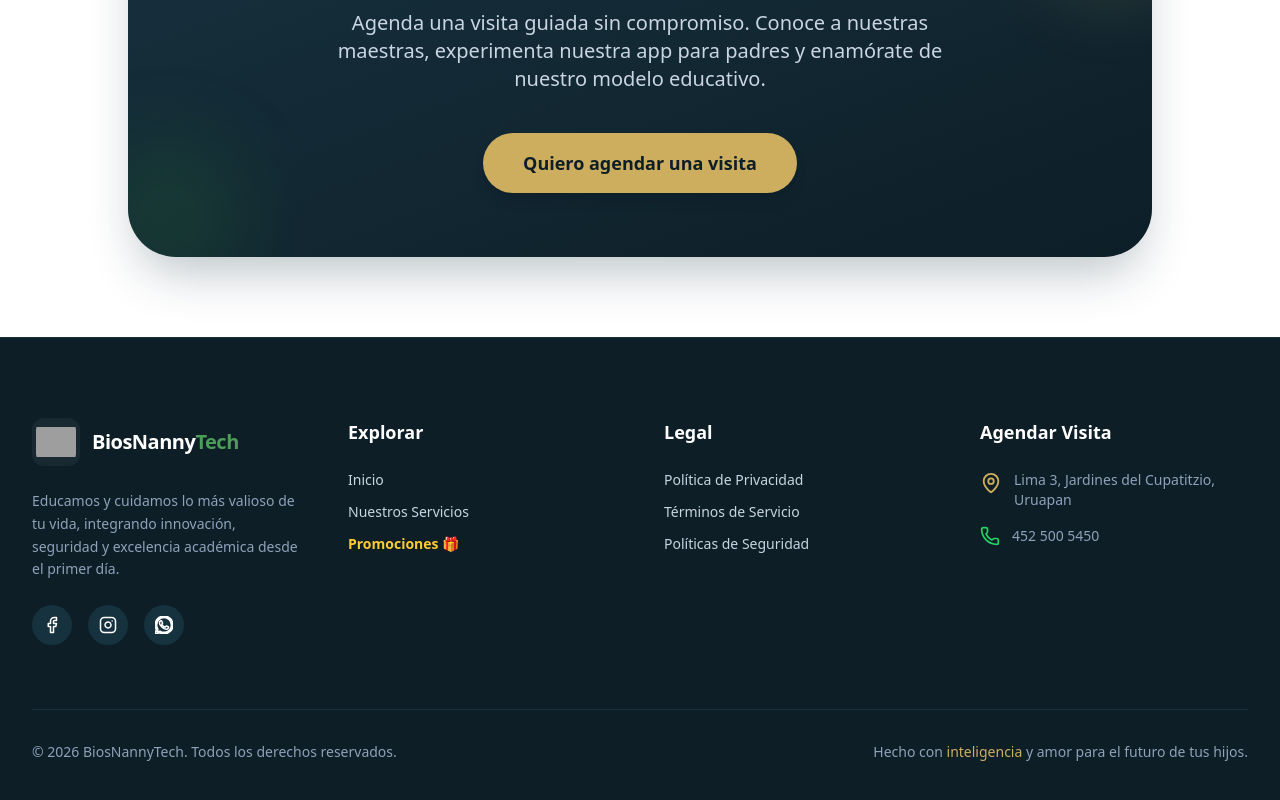
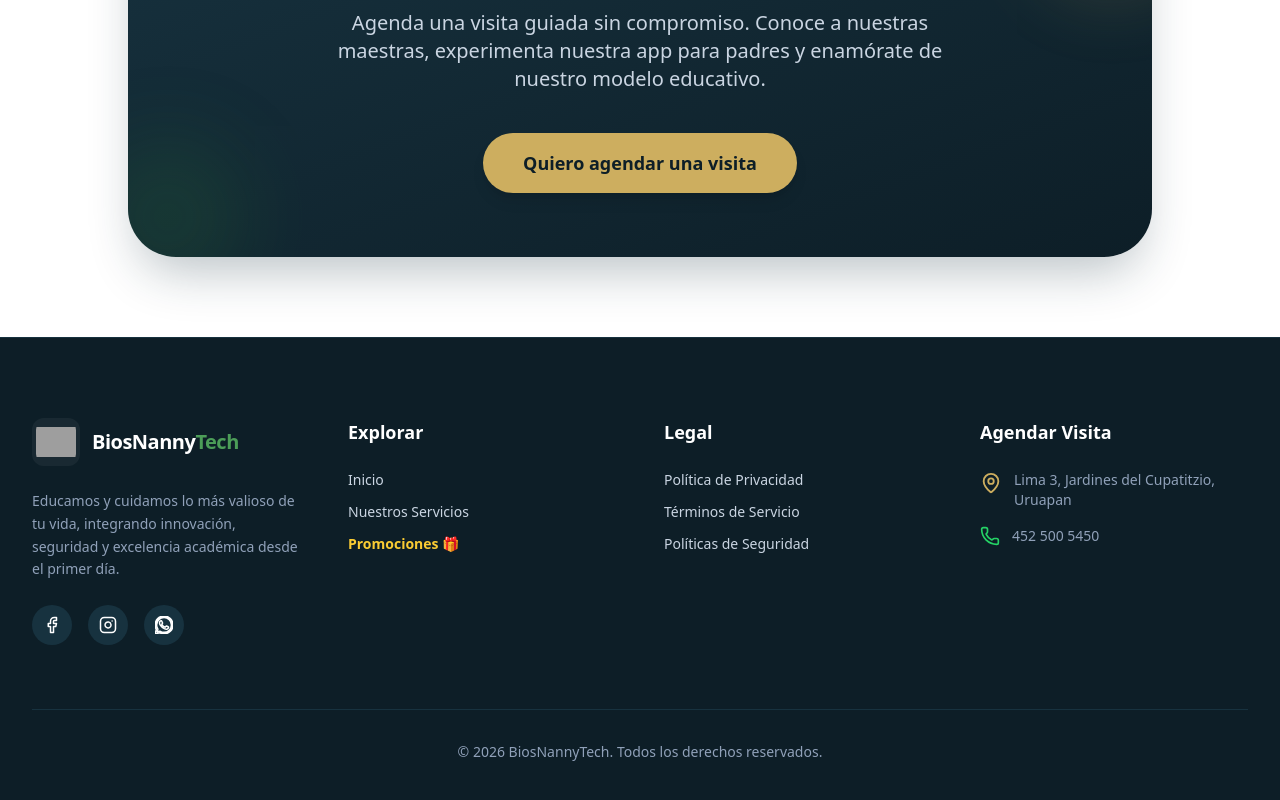
Before and after one commit to lauro99/biosnannytech, a Next.js app: page / in a window 1280 px wide. Shown: the part 2669-3469 px from the top of the page. Built offline with nearby package versions, Linux system fonts and the light colour scheme; grey boxes are pictures that could not be loaded.

Commit message:
feat: update Footer component to simplify copyright section and remove additional text

```diff
--- a/src/components/layout/Footer.tsx
+++ b/src/components/layout/Footer.tsx
@@ -75,9 +75,8 @@ export default function Footer() {
 
         </div>
 
-        <div className="border-t border-secondary pt-8 flex flex-col md:flex-row justify-between items-center gap-4 text-sm text-slate-400">
+        <div className="border-t border-secondary pt-8 flex justify-center items-center text-sm text-slate-400">
           <p>© {new Date().getFullYear()} BiosNannyTech. Todos los derechos reservados.</p>
-          <p>Hecho con <span className="text-primary">inteligencia</span> y amor para el futuro de tus hijos.</p>
         </div>
       </div>
     </footer>
```
